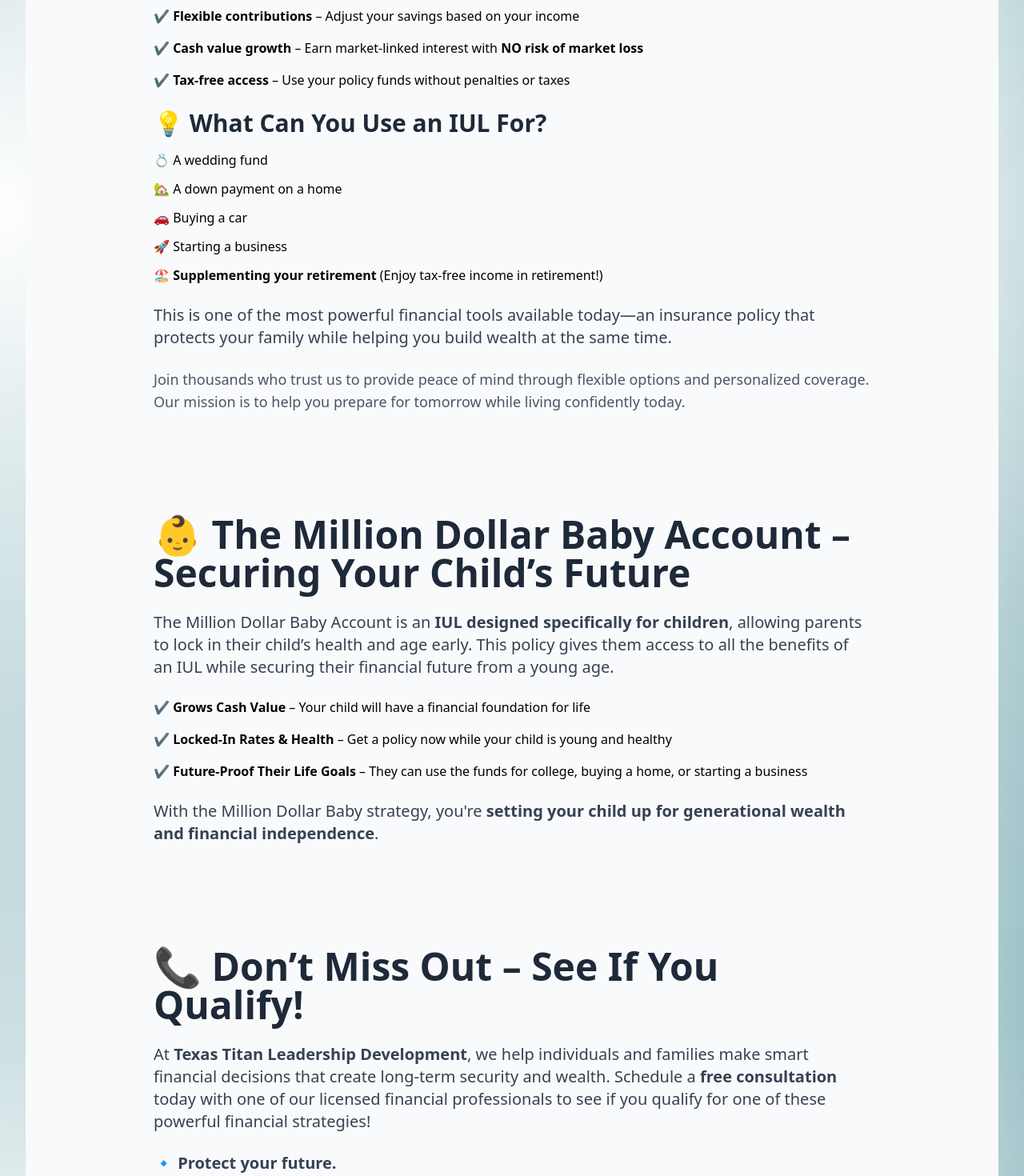
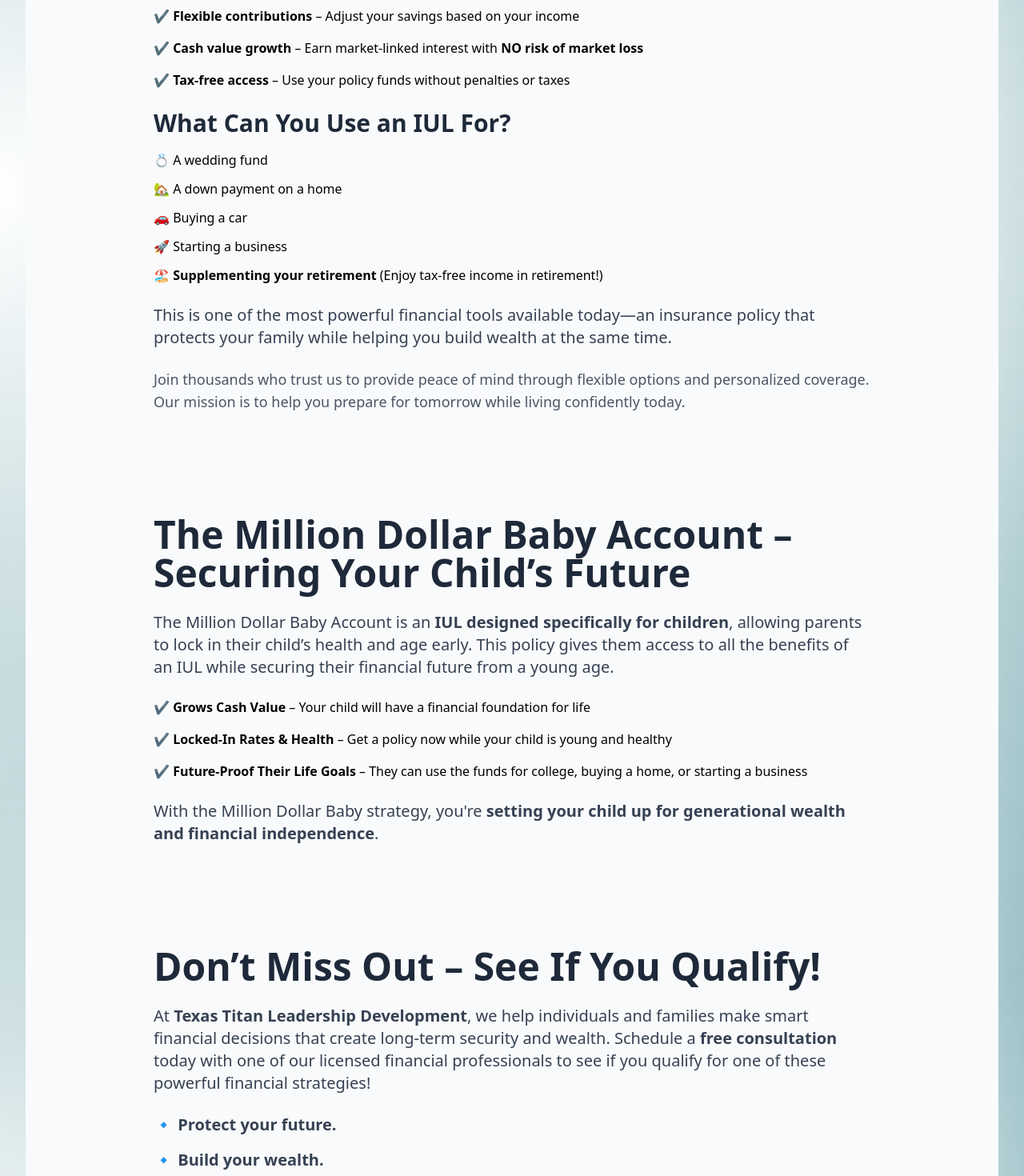
Before and after one commit to onseriocodes/texastitanleadership, a React (Vite) app: page /ourservices in a window 1280 px wide. Shown: the part 1240-2710 px from the top of the page at 80% size. Built offline with nearby package versions, Linux system fonts and the light colour scheme; a web font is replaced by a local one.

Commit message:
removed icons from our svcs

```diff
--- a/src/pages/OurServices.jsx
+++ b/src/pages/OurServices.jsx
@@ -144,7 +144,7 @@ const OurServices = () => {
             <br />
 
             <h2 className="text-3xl font-semibold text-gray-800 mb-4">
-              💡 What Can You Use an IUL For?
+              What Can You Use an IUL For?
             </h2>
 
             <ul className="space-y-3">
@@ -177,7 +177,7 @@ const OurServices = () => {
         <section className="bg-gray-50 py-16 px-8">
           <div className="max-w-4xl mx-auto">
             <h1 className="text-5xl font-bold text-gray-800 mb-6">
-              👶 The Million Dollar Baby Account – Securing Your Child’s Future
+              The Million Dollar Baby Account – Securing Your Child’s Future
             </h1>
             <p className="text-xl text-gray-700 mb-6">
               The Million Dollar Baby Account is an{" "}
@@ -217,7 +217,7 @@ const OurServices = () => {
         <section className="bg-gray-50 py-16 px-8">
           <div className="max-w-4xl mx-auto">
             <h1 className="text-5xl font-bold text-gray-800 mb-6">
-              📞 Don’t Miss Out – See If You Qualify!
+              Don’t Miss Out – See If You Qualify!
             </h1>
             <p className="text-xl text-gray-700 mb-6">
               At <b>Texas Titan Leadership Development</b>, we help individuals
```
